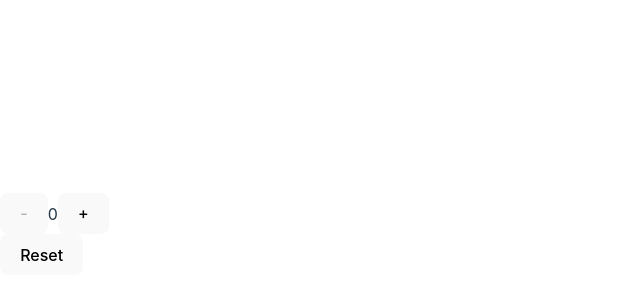
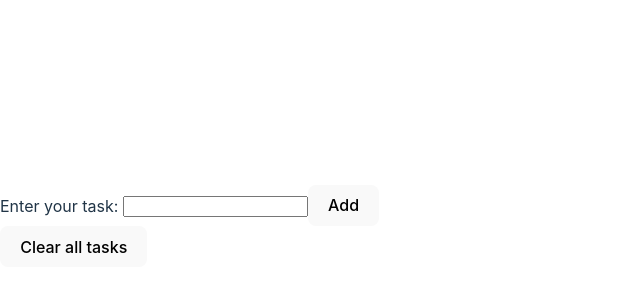
Before and after one commit to valerier2000/react-challenges, a React (Vite) app: page / in a window 1280 px wide. Shown: the part 166-466 px from the top of the page, without its empty margins (0-640 px from the left). Built offline with nearby package versions, Linux system fonts and the light colour scheme.

Commit message:
Create simple ToDo app

```diff
--- a/src/App.jsx
+++ b/src/App.jsx
@@ -1,10 +1,81 @@
-import Counter from "./components/Counter";
+import { useState } from "react";
+import { v4 as uuidv4 } from "uuid";
 
 function App() {
+  const [inputTask, setInputTask] = useState("");
+  const [tasks, setTasks] = useState([]);
+
+  function handleChange(e) {
+    setInputTask(e.target.value);
+  }
+
+  function handleSubmit(e) {
+    e.preventDefault();
+
+    if (inputTask.trim() === "") return;
+
+    const newTask = {
+      id: uuidv4(),
+      name: inputTask,
+      completed: false,
+    };
+
+    setTasks([...tasks, newTask]);
+    console.log(tasks);
+    setInputTask("");
+  }
+
+  function handleRemove(taskId) {
+    setTasks(tasks.filter((task) => task.id !== taskId));
+  }
+
+  function handleToggle(taskId) {
+    setTasks(
+      tasks.map((task) =>
+        task.id === taskId ? { ...task, completed: !task.completed } : task
+      )
+    );
+  }
+
   return (
-    <div>
-      <Counter />
-    </div>
+    <>
+      <form onSubmit={handleSubmit}>
+        <label htmlFor="task">Enter your task: </label>
+        <input
+          type="text"
+          name="task"
+          value={inputTask}
+          onChange={handleChange}
+        />
+        <button type="submit">Add</button>
+      </form>
+
+      <div>
+        <button onClick={() => setTasks([])}>Clear all tasks</button>
+      </div>
+
+      <ul>
+        {tasks.map((task) => (
+          <li key={task.id}>
+            <input
+              type="checkbox"
+              id={task.id}
+              name={task.name}
+              checked={task.completed}
+              onChange={() => handleToggle(task.id)}
+            />
+            <label
+              style={{
+                textDecoration: task.completed ? "line-through" : "none",
+              }}
+            >
+              {task.name}
+            </label>
+            <button onClick={() => handleRemove(task.id)}>Remove</button>
+          </li>
+        ))}
+      </ul>
+    </>
   );
 }
 
```
